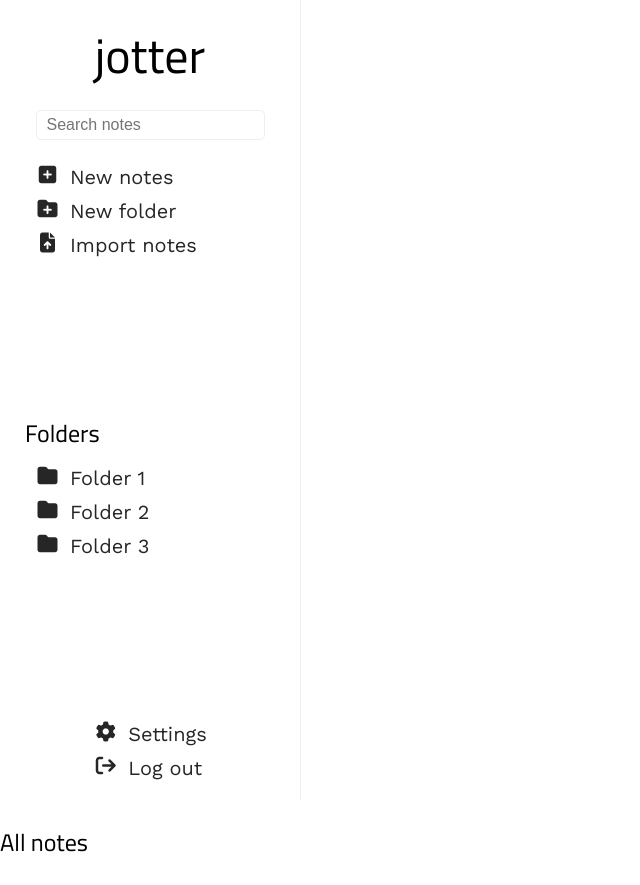
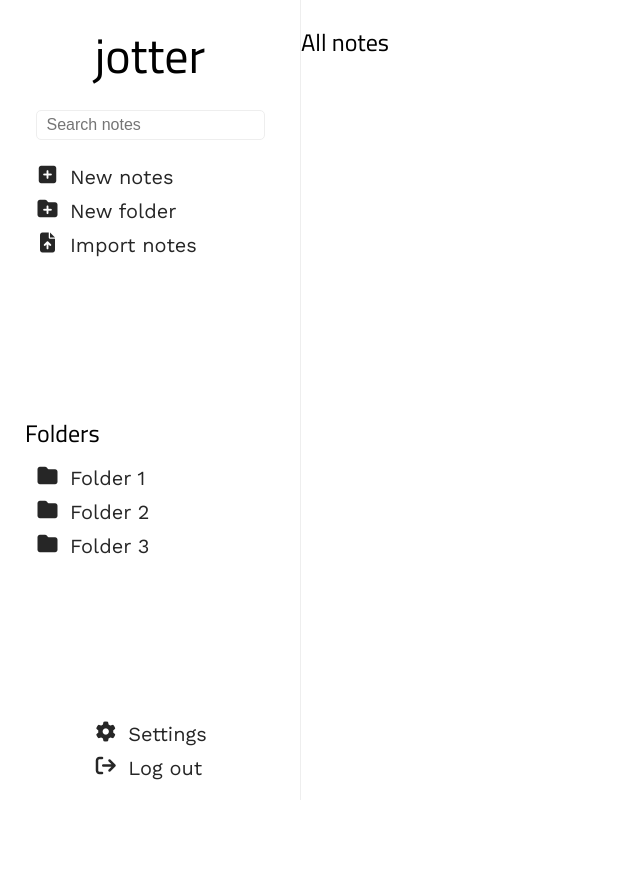
Before and after one commit to bourdier/jotter, a React (Create React App) app: page /login in a window 1280 px wide. Shown: the whole page, without its empty margins (0-640 px from the left). After the commit the page ends 800 px from the top, so only its background shows below. Built offline with nearby package versions, Linux system fonts and the light colour scheme; a web font is replaced by a local one.

Commit message:
Flex dashboard header

```diff
--- a/src/assets/sass/main.scss
+++ b/src/assets/sass/main.scss
@@ -10,3 +10,4 @@
 @import 'layouts/navtab';
 
 @import 'pages/homepage';
+@import 'pages/dashboard';
--- /dev/null
+++ b/src/assets/sass/pages/_dashboard.scss
@@ -0,0 +1,5 @@
+.dashboard {
+  &__header {
+    display: flex;
+  }
+}
--- a/src/index.css
+++ b/src/index.css
@@ -212,4 +212,8 @@ input:active {
   text-decoration: underline;
 }
 
+.dashboard__header {
+  display: flex;
+}
+
 /*# sourceMappingURL=index.css.map */
--- a/src/routes/Dashboard.js
+++ b/src/routes/Dashboard.js
@@ -4,8 +4,10 @@ import Upperbar from "../components/Upperbar"
 export default function Dashboard() {
   return (
     <div className="dashboard">
-      <Navtab />
-      <Upperbar />
+      <div className="dashboard__header">
+        <Navtab />
+        <Upperbar />
+      </div>
     </div>
   )
 }
```
Also changed, not shown: 1 other file (tests, documents, lock files or other folders).
